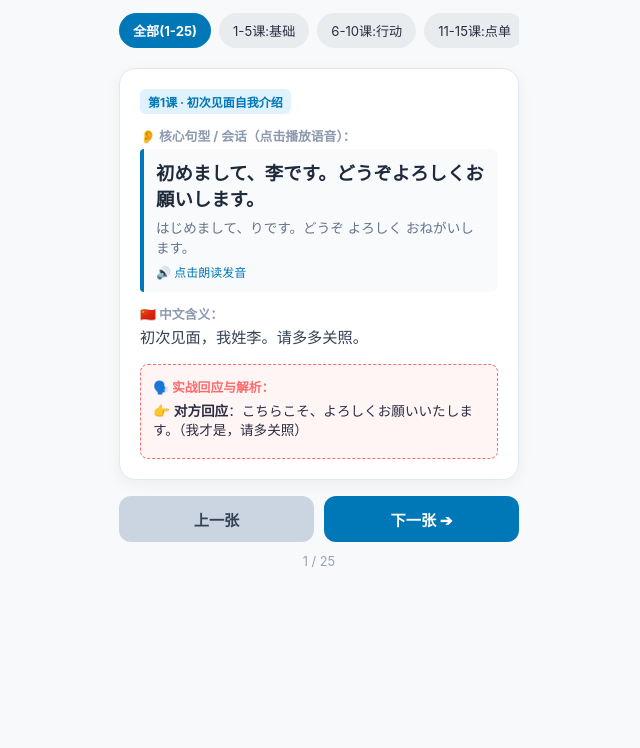
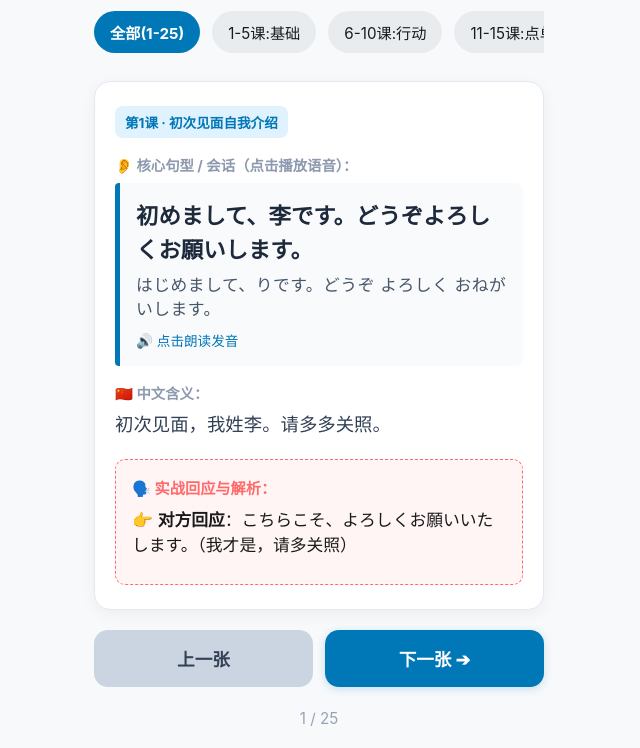
Before and after one commit to heidi8tu/bin-test, a plain HTML site: page index.html in a window 1280 px wide. Shown: the part 72-820 px from the top of the page, without its empty margins (321-961 px from the left). Drawn offline with Linux system fonts and the light colour scheme.

Commit message:
Update index.html

```diff
--- a/index.html
+++ b/index.html
@@ -1,22 +1,24 @@
+
 <!DOCTYPE html>
 <html lang="zh-CN">
 <head>
-<!-- 允许在 iPhone 上作为独立 App 全屏运行 -->
+    <meta charset="UTF-8">
+    <!-- 优化了 viewport，禁止用户缩放，确保 PWA 应用的稳定显示 -->
+    <meta name="viewport" content="width=device-width, initial-scale=1.0, maximum-scale=1.0, user-scalable=no, viewport-fit=cover">
+
+    <!-- PWA iOS 专属配置 -->
     <meta name="apple-mobile-web-app-capable" content="yes">
-<!-- 顶部状态栏样式 -->
     <meta name="apple-mobile-web-app-status-bar-style" content="black-translucent">
-<!-- 在 iPhone 桌面上显示的 App 名字 -->
     <meta name="apple-mobile-web-app-title" content="生存日语">
-    <meta charset="UTF-8">
-    <meta name="viewport" content="width=device-width, initial-scale=1.0, maximum-scale=1.0, user-scalable=no">
-    <title>日本日常日语</title>
+
+    <title>日本日常生存日语速查</title>
     <style>
         :root {
             --bg-color: #f7f9fb;
             --primary: #0077b6;
             --accent: #ff6b6b;
             --card-bg: #ffffff;
-            --text-main: #2b2d42;
+            --text-main: #1a1a1a;
             --text-sub: #6c757d;
         }
 
@@ -24,8 +26,14 @@
             box-sizing: border-box;
             margin: 0;
             padding: 0;
-            font-family: -apple-system, BlinkMacSystemFont, "Segoe UI", Roboto, "Hiragino Kaku Gothic ProN", sans-serif;
+            /* 针对移动端优化字体族，增加可读性 */
+            font-family: -apple-system, BlinkMacSystemFont, "Segoe UI", Roboto, "Hiragino Kaku Gothic ProN", "Meiryo", sans-serif;
             -webkit-tap-highlight-color: transparent;
+        }
+
+        /* 调整整体基准字号，适应 iPhone 屏幕 */
+        html {
+            font-size: 16px; /* 提高基准字号 */
         }
 
         body {
@@ -35,34 +43,36 @@
             display: flex;
             flex-direction: column;
             align-items: center;
-            padding: 16px;
+            /* 增加顶部安全区适配，防止刘海遮挡 */
+            padding: env(safe-area-inset-top, 20px) 16px 20px 16px;
         }
 
         header {
             text-align: center;
-            margin-bottom: 16px;
+            margin-bottom: 20px;
+            width: 100%;
         }
 
         h1 {
-            font-size: 1.3rem;
+            font-size: 1.5rem; /* 增大标题 */
             color: var(--primary);
-            margin-bottom: 4px;
+            margin-bottom: 6px;
         }
 
         .subtitle {
-            font-size: 0.8rem;
+            font-size: 0.95rem; /* 增大副标题 */
             color: var(--text-sub);
         }
 
         /* 场景选择标签 */
         .category-tabs {
             display: flex;
-            gap: 8px;
+            gap: 12px; /* 增大间距，方便手指点击 */
             overflow-x: auto;
             width: 100%;
-            max-width: 400px;
-            padding-bottom: 8px;
-            margin-bottom: 12px;
+            max-width: 450px;
+            padding-bottom: 12px;
+            margin-bottom: 16px;
             -webkit-overflow-scrolling: touch;
         }
 
@@ -73,9 +83,9 @@
         .tab-btn {
             background: #e9ecef;
             border: none;
-            padding: 8px 14px;
-            border-radius: 20px;
-            font-size: 0.82rem;
+            padding: 10px 16px; /* 增大按钮区域 */
+            border-radius: 24px;
+            font-size: 0.95rem; /* 增大标签字号 */
             cursor: pointer;
             white-space: nowrap;
             color: var(--text-main);
@@ -92,12 +102,12 @@
         /* 卡片区域 */
         .card {
             width: 100%;
-            max-width: 400px;
+            max-width: 450px; /* 卡片最大宽度略增 */
             background: var(--card-bg);
             border-radius: 16px;
-            padding: 20px;
+            padding: 24px 20px; /* 增加内边距 */
             box-shadow: 0 4px 15px rgba(0, 0, 0, 0.05);
-            margin-bottom: 16px;
+            margin-bottom: 20px;
             border: 1px solid #e2e8f0;
         }
 
@@ -105,84 +115,87 @@
             display: inline-block;
             background: #e0f2fe;
             color: var(--primary);
-            font-size: 0.75rem;
+            font-size: 0.85rem; /* 增大情景标签 */
             font-weight: bold;
-            padding: 4px 8px;
-            border-radius: 6px;
-            margin-bottom: 12px;
+            padding: 6px 10px;
+            border-radius: 8px;
+            margin-bottom: 16px;
         }
 
         .speaker-label {
-            font-size: 0.8rem;
+            font-size: 0.9rem; /* 增大提示文字 */
             font-weight: bold;
             color: #8d99ae;
-            margin-bottom: 4px;
+            margin-bottom: 8px;
         }
 
         .japanese-box {
             background: #f8fafc;
-            border-left: 4px solid var(--primary);
-            padding: 12px;
+            border-left: 5px solid var(--primary); /* 加粗左边框 */
+            padding: 16px; /* 增大内部留白 */
             border-radius: 4px 8px 8px 4px;
-            margin-bottom: 12px;
+            margin-bottom: 16px;
             cursor: pointer;
         }
 
         .jp-text {
-            font-size: 1.15rem;
+            font-size: 1.4rem; /* 显著增大日文原句字号 */
             font-weight: bold;
             color: #1e293b;
-            line-height: 1.4;
+            line-height: 1.5;
+            word-break: auto-phrase; /* 优化日语自动换行 */
         }
 
         .furigana {
-            font-size: 0.85rem;
-            color: #64748b;
-            margin-top: 4px;
+            font-size: 1.05rem; /* 显著增大假名拼音字号，初学者最需要看清这个 */
+            color: #475569;
+            margin-top: 6px;
+            letter-spacing: 0.5px;
         }
 
         .audio-hint {
-            font-size: 0.75rem;
+            font-size: 0.85rem; /* 增大音频提示 */
             color: var(--primary);
-            margin-top: 6px;
+            margin-top: 10px;
             display: flex;
             align-items: center;
-            gap: 4px;
+            gap: 6px;
         }
 
         .chinese-text {
-            font-size: 0.95rem;
+            font-size: 1.15rem; /* 增大中文释义字号 */
             color: #334155;
-            margin-bottom: 16px;
-            line-height: 1.4;
+            margin-bottom: 20px;
+            line-height: 1.5;
         }
 
         .reply-box {
             background: #fff5f5;
             border: 1px dashed var(--accent);
-            border-radius: 8px;
-            padding: 12px;
-            margin-top: 12px;
+            border-radius: 10px;
+            padding: 16px; /* 增大回复框内边距 */
+            margin-top: 16px;
         }
 
         .reply-title {
-            font-size: 0.8rem;
+            font-size: 0.95rem; /* 增大回复标题 */
             font-weight: bold;
             color: var(--accent);
-            margin-bottom: 6px;
+            margin-bottom: 10px;
         }
 
         .reply-item {
-            font-size: 0.85rem;
-            margin-bottom: 6px;
-            line-height: 1.4;
+            font-size: 1.05rem; /* 显著增大回复选项字号 */
+            margin-bottom: 10px;
+            line-height: 1.5;
         }
 
         .btn-group {
             display: flex;
-            gap: 10px;
+            gap: 12px;
             width: 100%;
-            max-width: 400px;
+            max-width: 450px;
+            margin-bottom: 10px;
         }
 
         .nav-btn {
@@ -190,20 +203,22 @@
             background: var(--primary);
             color: #fff;
             border: none;
-            padding: 12px;
-            border-radius: 12px;
+            padding: 16px; /* 增大按钮触摸面积 */
+            border-radius: 14px;
             font-weight: bold;
-            font-size: 0.95rem;
+            font-size: 1.1rem; /* 增大按钮字号 */
             cursor: pointer;
+            box-shadow: 0 2px 8px rgba(0,119,182,0.2);
         }
 
         .nav-btn.secondary {
             background: #cbd5e1;
             color: #334155;
+            box-shadow: none;
         }
 
         .progress {
-            font-size: 0.8rem;
+            font-size: 0.95rem; /* 增大进度提示 */
             color: #94a3b8;
             margin-top: 12px;
             text-align: center;
@@ -213,11 +228,11 @@
 <body>
 
     <header>
-        <h1>🏪 日本日常会话</h1>
+        <h1>🏪 日本日常生存日语速查</h1>
         <p class="subtitle">大家的日本语 · 1~25课 核心实战句型</p>
     </header>
 
-    <!-- 场景切换栏（已同步为 1~25 课对应分类） -->
+    <!-- 场景切换栏 -->
     <div class="category-tabs">
         <button class="tab-btn active" onclick="switchCategory(this, 'all')">全部(1-25)</button>
         <button class="tab-btn" onclick="switchCategory(this, '第1-5课:基础会话')">1-5课:基础</button>
@@ -272,7 +287,7 @@
                 category: "第1-5课:基础会话",
                 situation: "第2课 · 询问物品是谁的",
                 jp: "これは誰の傘ですか？",
-                furigana: "这是 だれの かさですか？",
+                furigana: "これは だれの かさですか？",
                 cn: "请问这是谁的雨伞？",
                 replies: [
                     "👉 <strong>回答是自己的</strong>：私のです。（是我的）",
@@ -501,7 +516,7 @@
                 category: "第21-25课:思维与进阶",
                 situation: "第22课 · 用长句子修饰物品/人",
                 jp: "これは昨日私がスーパーで買ったパンです。",
-                furigana: "这是 きのう わたしが すーぱーで かった ぱんです。",
+                furigana: "これは きのう わたしが すーぱーで かった ぱんです。",
                 cn: "这是我昨天在超市买的面包。",
                 replies: [
                     "👉 <strong>回应</strong>：おいしそうですね！（看起来很好吃呢！）"
@@ -566,7 +581,6 @@
             document.getElementById('progress').innerText = `${currentIndex + 1} / ${currentList.length}`;
         }
 
-        // 修复：显式接收 element 参数，避免兼容性问题
         function switchCategory(btnEl, cat) {
             const btns = document.querySelectorAll('.tab-btn');
             btns.forEach(b => b.classList.remove('active'));
@@ -599,7 +613,7 @@
             renderCard();
         }
 
-        // 原生语音朗读功能
+        // 升级版：高品质日语拟真发音
         function playVoice() {
             const text = document.getElementById('jp-text').innerText;
 
@@ -614,7 +628,7 @@
                 // 获取系统当前可用的所有语音包
                 const voices = window.speechSynthesis.getVoices();
 
-        // 优先筛选更自然的优质日文音色（优先匹配：自然音/Neural/Nanami/Kyoko/Google等）
+                // 优先筛选更自然的优质日文音色
                 const bestJpVoice = voices.find(v =>
                     v.lang.includes('ja') && (
                         v.name.includes('Natural') ||
@@ -636,7 +650,7 @@
             }
         }
 
-// 预加载系统语音库（解决部分浏览器初次加载 getVoices 为空的问题）
+        // 预加载系统语音库
         if ('speechSynthesis' in window) {
             window.speechSynthesis.onvoiceschanged = () => {
                 window.speechSynthesis.getVoices();
```
Lines whose indentation alone changed are shown as unchanged.
